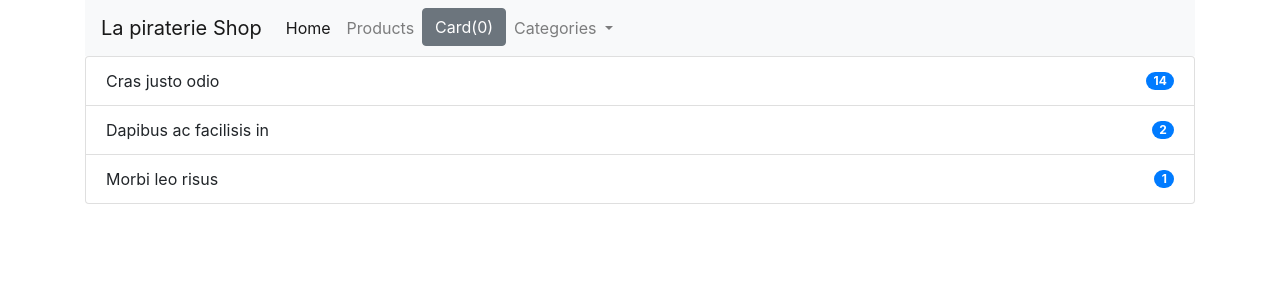
After one commit to TonyV23/Sellit, a Django app: page /checkout in a window 1280 px wide. The commit adds this page. Shown: the top 300 px of the page. Run offline with Django 3.2, Linux system fonts and the light colour scheme; some libraries are stand-ins or nearby versions.

Commit message:
added checkout btn for client's card and it's checkout page

```diff
--- a/shop/templates/shop/base.html
+++ b/shop/templates/shop/base.html
@@ -14,14 +14,14 @@
         <div class="row">
             <div class="col-md-12">
                 <nav class="navbar navbar-expand-lg navbar-light bg-light">
-                    <a class="navbar-brand" href="#">La piraterie Shop</a>
+                    <a class="navbar-brand" href="{% url 'home' %}">La piraterie Shop</a>
                     <button class="navbar-toggler" type="button" data-toggle="collapse" data-target="#navbarNavDropdown" aria-controls="navbarNavDropdown" aria-expanded="false" aria-label="Toggle navigation">
                       <span class="navbar-toggler-icon"></span>
                     </button>
                     <div class="collapse navbar-collapse" id="navbarNavDropdown">
                       <ul class="navbar-nav">
                         <li class="nav-item active">
-                          <a class="nav-link" href="#">Home <span class="sr-only">(current)</span></a>
+                          <a class="nav-link" href="{% url 'home' %}">Home <span class="sr-only">(current)</span></a>
                         </li>
                         <li class="nav-item">
                           <a class="nav-link" href="#">Products</a>
--- /dev/null
+++ b/shop/templates/shop/checkout.html
@@ -0,0 +1,24 @@
+{% extends "shop/base.html" %}
+
+{% block content %}
+
+<div class="row">
+    <div class="col-md-12">
+        <ul class="list-group">
+            <li class="list-group-item d-flex justify-content-between align-items-center">
+              Cras justo odio
+              <span class="badge badge-primary badge-pill">14</span>
+            </li>
+            <li class="list-group-item d-flex justify-content-between align-items-center">
+              Dapibus ac facilisis in
+              <span class="badge badge-primary badge-pill">2</span>
+            </li>
+            <li class="list-group-item d-flex justify-content-between align-items-center">
+              Morbi leo risus
+              <span class="badge badge-primary badge-pill">1</span>
+            </li>
+          </ul>
+    </div>
+</div>
+
+{% endblock %}
--- a/shop/templates/shop/index.html
+++ b/shop/templates/shop/index.html
@@ -86,14 +86,16 @@
 
         function displayAllOrdersByUser(card){
             var cardString = "";
-            cardString += "<h5>See the list of your orders</h5>";
+            cardString += "<h5>All your orders' list</h5>";
             var index = 1; // will count the number of product in popover
 
             for(var x in card){
                 cardString += index;
-                cardString += document.getElementById("aa"+x).innerHTML +"Quantity"+ card[x] + "</br>";
+                cardString += document.getElementById("aa"+x).innerHTML +" Quantity :"+ card[x] + "</br>";
                 index +=1;
             }
+
+            cardString += "<a href='/checkout' class='btn btn-primary'>Checkout</a>";
             $('[data-toggle="popover"]').popover();
             document.getElementById('card').setAttribute('data-content', cardString);
         }
--- a/shop/urls.py
+++ b/shop/urls.py
@@ -1,12 +1,13 @@
 import imp
 from django.urls import path
-from shop.views import detail, index
+from shop.views import checkout, detail, index
 
 
 #create your urls here
 
 urlpatterns = [
     path ('', index, name = 'home'),
-    path('<int:myid>', detail, name='detail')
+    path('<int:myid>', detail, name='detail'),
+    path('checkout', checkout, name="checkout")
 
 ]
--- a/shop/views.py
+++ b/shop/views.py
@@ -25,3 +25,8 @@ def detail(request, myid): # myid to get each product
 
 
     return render(request, 'shop/detail.html', {'product':product_object})
+
+# used to checkout card button
+def checkout(request):
+
+    return render(request, 'shop/checkout.html')
```
